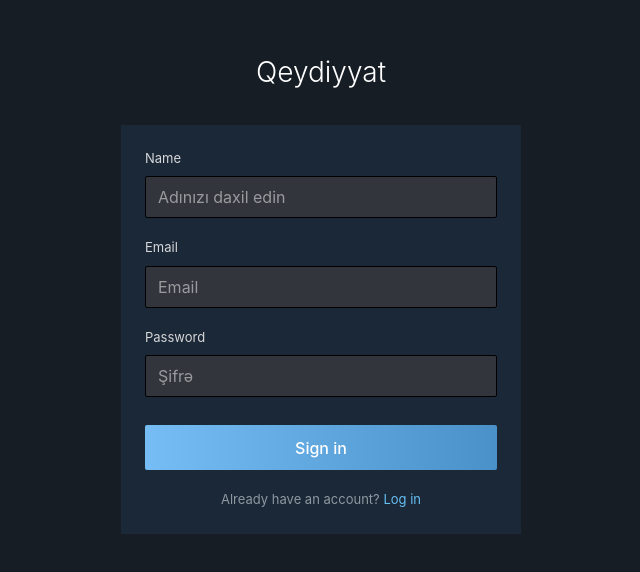
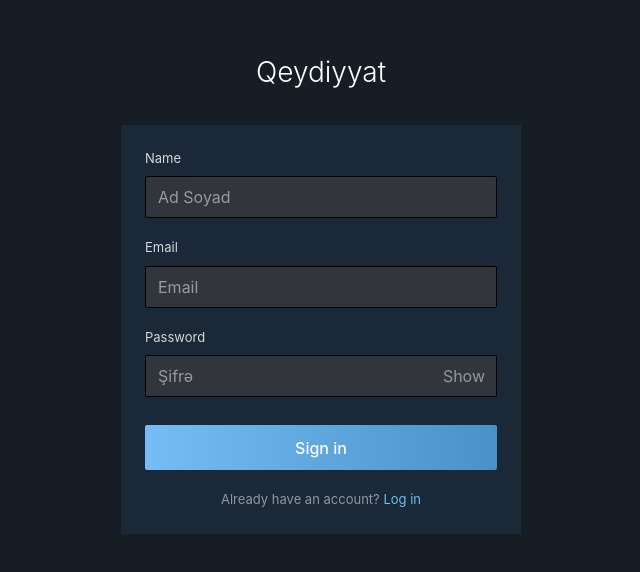
Before and after one commit to Elmar267/steam, a React (Vite) app: page /register in a window 1280 px wide. Shown: the part 108-680 px from the top of the page, without its empty margins (319-959 px from the left). Built offline with nearby package versions, Linux system fonts and the light colour scheme; no server answers.

Commit message:
Add password visibility toggle

```diff
--- a/src/components/pages/Login.jsx
+++ b/src/components/pages/Login.jsx
@@ -4,10 +4,11 @@ import { auth, googleProvider } from "../../firebase"
 import { signInWithEmailAndPassword, signInWithPopup } from "firebase/auth";
 
 function Login() {
-    const [email, setEmail] = useState("");
-    const [password, setPassword] = useState("");
-    const [error, setError] = useState("");
-    const navigate = useNavigate();
+    const [email, setEmail] = useState("")
+    const [password, setPassword] = useState("")
+    const [error, setError] = useState("")
+    const [showPassword, setShowPassword] = useState(false)
+    const navigate = useNavigate()
 
     const handleLogin = async (e) => {
         e.preventDefault();
@@ -52,8 +53,12 @@ function Login() {
                         <label className="block text-[13px] text-[#d6d7d8] mb-2">
                             Password
                         </label>
-                        <input type="password" value={password} onChange={(e) => setPassword(e.target.value)} placeholder="Password" required
-                            className="w-full h-[42px] bg-[#32353c] border border-[#000] rounded-[2px] px-3 rounded-xs text-white outline-none focus:border-[#66c0f4] mb-4" />
+                        <div className="relative mb-4">
+                            <input type={showPassword ? "text" : "password"} value={password} onChange={(e) => setPassword(e.target.value)} placeholder="Password" required className="w-full h-[42px] bg-[#32353c] border border-[#000] rounded-[2px] px-3 pr-16 rounded-xs text-white outline-none focus:border-[#66c0f4]" />
+                            <button type="button" onClick={() => setShowPassword(!showPassword)} className="absolute right-3 top-1/2 -translate-y-1/2 text-[12px] text-[#8f98a0] hover:text-white cursor-pointer">
+                                {showPassword ? "Hide" : "Show"}
+                            </button>
+                        </div>
                         {error && (
                             <p className="text-red-400 text-[13px] mb-4">
                                 {error}
--- a/src/components/pages/Register.jsx
+++ b/src/components/pages/Register.jsx
@@ -4,29 +4,41 @@ import { auth } from "../../firebase";
 import { createUserWithEmailAndPassword, updateProfile } from "firebase/auth";
 
 function Register() {
-    const [name, setName] = useState("");
-    const [email, setEmail] = useState("");
-    const [password, setPassword] = useState("");
-    const [error, setError] = useState("");
-    const navigate = useNavigate();
+    const [name, setName] = useState("")
+    const [email, setEmail] = useState("")
+    const [password, setPassword] = useState("")
+    const [error, setError] = useState("")
+    const [showPassword, setShowPassword] = useState(false)
+    const navigate = useNavigate()
 
     const handleRegister = async (e) => {
         e.preventDefault();
         setError("");
+        const nameRegex = /^[A-Za-zƏəĞğÇçŞşİıÖöÜü]{3,}\s+[A-Za-zƏəĞğÇçŞşİıÖöÜü]{3,}$/;
+        const emailRegex = /^[^\s@]+@[^\s@]+\.[^\s@]+$/;
+        const passwordRegex = /^(?=.*[A-Za-z])(?=.*\d).{6,}$/;
 
+        if (!nameRegex.test(name.trim())) {
+            setError("First name and last name must be separate, and each must contain at least 3 letters.");
+            return;
+        }
+        if (!emailRegex.test(email)) {
+            setError("Please enter a valid email address.");
+            return;
+        }
+        if (!passwordRegex.test(password)) {
+            setError("Password must be at least 6 characters long and contain both letters and numbers.");
+            return;
+        }
         try {
             const userCredential = await createUserWithEmailAndPassword(auth, email, password);
 
-            await updateProfile(userCredential.user, {
-                displayName: name
-            });
+            await updateProfile(userCredential.user, { displayName: name.trim() });
 
             navigate("/");
         } catch (error) {
             if (error.code === "auth/email-already-in-use") {
                 setError("Bu email artıq istifadə olunur.");
-            } else if (error.code === "auth/weak-password") {
-                setError("Şifrə ən azı 6 simvol olmalıdır.");
             } else if (error.code === "auth/invalid-email") {
                 setError("Email düzgün deyil.");
             } else {
@@ -40,39 +52,29 @@ function Register() {
             <div className="w-full max-w-[400px]">
                 <h1 className="text-center text-[28px] font-light mb-8">Qeydiyyat</h1>
                 <form onSubmit={handleRegister} className="bg-[#1b2838] p-6">
-                    <label className="block text-[13px] text-[#d6d7d8] mb-2">
-                        Name
-                    </label>
-                    <input type="text" value={name} onChange={(e) => setName(e.target.value)} placeholder="Adınızı daxil edin" required
-                        className="w-full h-[42px] bg-[#32353c] border border-[#000] rounded-[2px] px-3 text-white outline-none focus:border-[#66c0f4] mb-5" />
-                    <label className="block text-[13px] text-[#d6d7d8] mb-2">
-                        Email
-                    </label>
-                    <input type="email" value={email} onChange={(e) => setEmail(e.target.value)} placeholder="Email" required
-                        className="w-full h-[42px] bg-[#32353c] border border-[#000] rounded-[2px] px-3 text-white outline-none focus:border-[#66c0f4] mb-5" />
-                    <label className="block text-[13px] text-[#d6d7d8] mb-2">
-                        Password
-                    </label>
-                    <input type="password" value={password} onChange={(e) => setPassword(e.target.value)} placeholder="Şifrə" required
-                        className="w-full h-[42px] bg-[#32353c] border border-[#000] rounded-[2px] px-3 text-white outline-none focus:border-[#66c0f4] mb-4" />
-                    {error && (
-                        <p className="text-red-400 text-[13px] mb-4">
-                            {error}
-                        </p>
-                    )}
-                    <button type="submit" className="w-full mt-3 h-[45px] bg-gradient-to-r from-[#75bdf4] to-[#4b91c9] text-white font-medium rounded-[2px] hover:brightness-110 transition" >
-                        Sign in
-                    </button>
-                    <p className="text-center text-[13px] text-[#8f98a0] mt-5">
-                        Already have an account?{" "}
-                        <Link to="/login" className="text-[#66c0f4] hover:text-white">
-                            Log in
-                        </Link>
-                    </p>
+                    <label className="block text-[13px] text-[#d6d7d8] mb-2">Name</label>
+                    <input type="text" value={name} onChange={(e) => setName(e.target.value)} placeholder="Ad Soyad" required className="w-full h-[42px] bg-[#32353c] border border-[#000] rounded-[2px] px-3 text-white outline-none focus:border-[#66c0f4] mb-5" />
+
+                    <label className="block text-[13px] text-[#d6d7d8] mb-2">Email</label>
+                    <input type="email" value={email} onChange={(e) => setEmail(e.target.value)} placeholder="Email" required className="w-full h-[42px] bg-[#32353c] border border-[#000] rounded-[2px] px-3 text-white outline-none focus:border-[#66c0f4] mb-5" />
+
+                    <label className="block text-[13px] text-[#d6d7d8] mb-2">Password</label>
+                    <div className="relative mb-4">
+                        <input type={showPassword ? "text" : "password"} value={password} onChange={(e) => setPassword(e.target.value)} placeholder="Şifrə" required className="w-full h-[42px] bg-[#32353c] border border-[#000] rounded-[2px] px-3 pr-10 text-white outline-none focus:border-[#66c0f4]" />
+                        <button type="button" onClick={() => setShowPassword(!showPassword)} className="absolute right-3 top-1/2 -translate-y-1/2 text-[#8f98a0] hover:text-white">
+                            {showPassword ? "Hide" : "Show"}
+                        </button>
+                    </div>
+
+                    {error && <p className="text-red-400 text-[13px] mb-4">{error}</p>}
+
+                    <button type="submit" className="w-full mt-3 h-[45px] bg-gradient-to-r from-[#75bdf4] to-[#4b91c9] text-white font-medium rounded-[2px] hover:brightness-110 transition">Sign in</button>
+
+                    <p className="text-center text-[13px] text-[#8f98a0] mt-5">Already have an account?{" "}<Link to="/login" className="text-[#66c0f4] hover:text-white">Log in</Link></p>
                 </form>
             </div>
         </div>
     );
 }
 
-export default Register
+export default Register;
```
